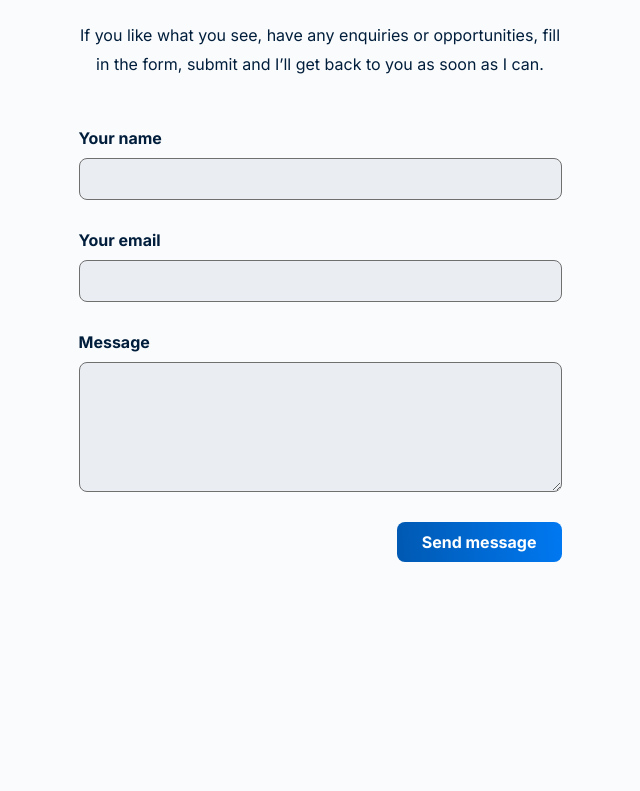
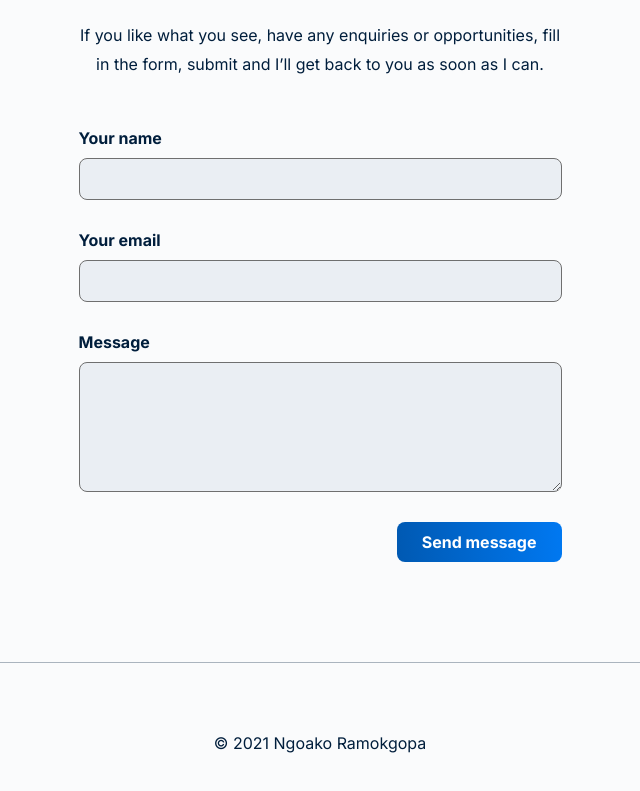
Before and after one commit to Ngoakor12/ngoako.dev, a React (Create React App) app: page / in a window 1280 px wide. Shown: the part 3965-4756 px from the top of the page, without its empty margins (320-960 px from the left). Before the commit the page ends 4627 px from the top, so only its background shows below. Built offline with nearby package versions, Linux system fonts and the light colour scheme.

Commit message:
feat: added Footer component

```diff
--- a/src/App.css
+++ b/src/App.css
@@ -477,6 +477,33 @@ button {
   align-self: flex-end;
 }
 
+.footer {
+  padding: 70px 0;
+  max-width: 955px;
+  color: var(--dark-text);
+  display: flex;
+  align-items: center;
+  justify-content: center;
+}
+
+.contact-icons{
+  display: flex;
+  justify-content: center;
+  align-items: center;
+  gap: 8px;
+}
+
+.contact-icon{
+  color: var(--dark-text);
+  padding:5px;
+  border-radius: 8px;
+  cursor: pointer;
+}
+
+.contact-icon:hover{
+  background-color: var(--technologies-bg);
+}
+
 @media screen and (min-width: 600px) {
   .App {
     display: flex;
--- a/src/App.js
+++ b/src/App.js
@@ -1,6 +1,7 @@
 import "./App.css";
 import About from "./components/About";
 import Contact from "./components/Contact";
+import Footer from "./components/Footer";
 import Hero from "./components/Hero";
 import Projects from "./components/Projects";
 import Skills from "./components/Skills";
@@ -17,6 +18,8 @@ function App() {
       <About />
       <hr className="horizontal-line" />
       <Contact />
+      <hr className="horizontal-line" />
+      <Footer />
     </div>
   );
 }
--- /dev/null
+++ b/src/components/Footer.js
@@ -0,0 +1,73 @@
+function Footer() {
+  return (
+    <footer className="footer">
+      {/* <div className="contact-icons">
+        <a className="contact-icon" href="#">
+          <svg
+            // xmlns="http://www.w3.org/2000/svg"
+            // xmlns:xlink="http://www.w3.org/1999/xlink"
+            aria-hidden="true"
+            role="img"
+            // class="iconify iconify--bx"
+            width="32"
+            height="32"
+            preserveAspectRatio="xMidYMid meet"
+            viewBox="0 0 24 24"
+          >
+            <circle
+              cx="4.983"
+              cy="5.009"
+              r="2.188"
+              fill="currentColor"
+            ></circle>
+            <path
+              d="M9.237 8.855v12.139h3.769v-6.003c0-1.584.298-3.118 2.262-3.118c1.937 0 1.961 1.811 1.961 3.218v5.904H21v-6.657c0-3.27-.704-5.783-4.526-5.783c-1.835 0-3.065 1.007-3.568 1.96h-.051v-1.66H9.237zm-6.142 0H6.87v12.139H3.095z"
+              fill="currentColor"
+            ></path>
+          </svg>
+        </a>
+        <a className="contact-icon" href="#">
+          <svg
+            // xmlns="http://www.w3.org/2000/svg"
+            // xmlns:xlink="http://www.w3.org/1999/xlink"
+            aria-hidden="true"
+            role="img"
+            // class="iconify iconify--bx"
+            width="32"
+            height="32"
+            preserveAspectRatio="xMidYMid meet"
+            viewBox="0 0 24 24"
+          >
+            <path
+              d="M20 4H4c-1.103 0-2 .897-2 2v12c0 1.103.897 2 2 2h16c1.103 0 2-.897 2-2V6c0-1.103-.897-2-2-2zm0 2v.511l-8 6.223l-8-6.222V6h16zM4 18V9.044l7.386 5.745a.994.994 0 0 0 1.228 0L20 9.044L20.002 18H4z"
+              fill="currentColor"
+            ></path>
+          </svg>
+        </a>
+        <a className="contact-icon" href="#">
+          <svg
+            // xmlns="http://www.w3.org/2000/svg"
+            // xmlns:xlink="http://www.w3.org/1999/xlink"
+            aria-hidden="true"
+            role="img"
+            // class="iconify iconify--bx"
+            width="32"
+            height="32"
+            preserveAspectRatio="xMidYMid meet"
+            viewBox="0 0 24 24"
+          >
+            <path
+              //   fill-rule="evenodd"
+              //   clip-rule="evenodd"
+              d="M12.026 2c-5.509 0-9.974 4.465-9.974 9.974c0 4.406 2.857 8.145 6.821 9.465c.499.09.679-.217.679-.481c0-.237-.008-.865-.011-1.696c-2.775.602-3.361-1.338-3.361-1.338c-.452-1.152-1.107-1.459-1.107-1.459c-.905-.619.069-.605.069-.605c1.002.07 1.527 1.028 1.527 1.028c.89 1.524 2.336 1.084 2.902.829c.091-.645.351-1.085.635-1.334c-2.214-.251-4.542-1.107-4.542-4.93c0-1.087.389-1.979 1.024-2.675c-.101-.253-.446-1.268.099-2.64c0 0 .837-.269 2.742 1.021a9.582 9.582 0 0 1 2.496-.336a9.554 9.554 0 0 1 2.496.336c1.906-1.291 2.742-1.021 2.742-1.021c.545 1.372.203 2.387.099 2.64c.64.696 1.024 1.587 1.024 2.675c0 3.833-2.33 4.675-4.552 4.922c.355.308.675.916.675 1.846c0 1.334-.012 2.41-.012 2.737c0 .267.178.577.687.479C19.146 20.115 22 16.379 22 11.974C22 6.465 17.535 2 12.026 2z"
+              fill="currentColor"
+            ></path>
+          </svg>
+        </a>
+      </div> */}
+      <p className="creator">&copy; 2021 Ngoako Ramokgopa</p>
+    </footer>
+  );
+}
+
+export default Footer;
```
